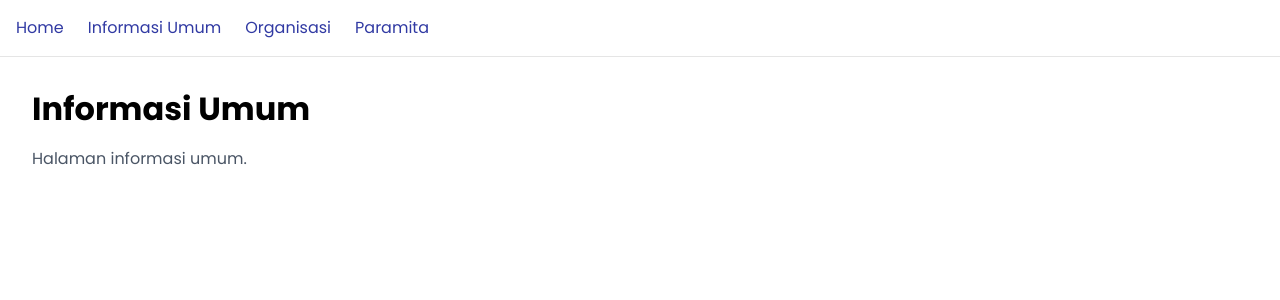
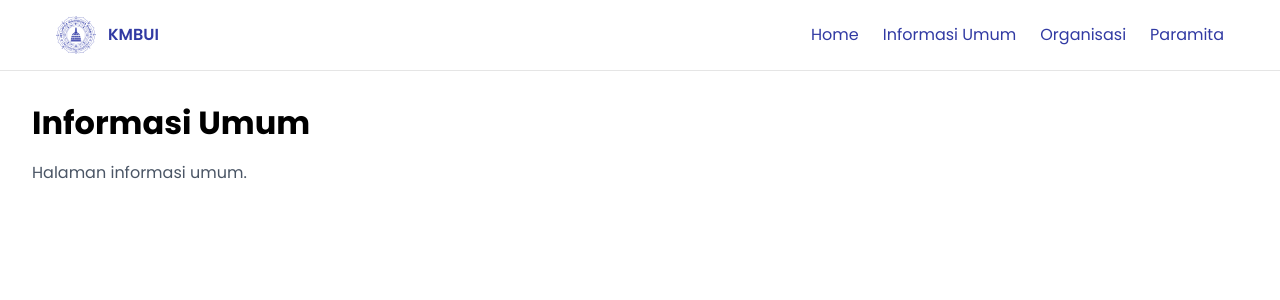
Before and after one commit to kmbui/web-utama, a Next.js app: page /informasi-umum in a window 1280 px wide. Shown: the top 300 px of the page. Built offline with nearby package versions, Linux system fonts and the light colour scheme.

Commit message:
add logo and KMBUI text to navbar

```diff
--- a/src/components/Nav.tsx
+++ b/src/components/Nav.tsx
@@ -1,12 +1,27 @@
 import Link from "next/link";
+import Image from "next/image";
 
 export default function Nav() {
   return (
-    <nav className="p-4 border-b border-foreground/10 bg-background text-foreground flex gap-6">
-      <Link className="hover:text-primary transition-colors" href="/">Home</Link>
-      <Link className="hover:text-primary transition-colors" href="/informasi-umum">Informasi Umum</Link>
-      <Link className="hover:text-primary transition-colors" href="/organisasi">Organisasi</Link>
-      <Link className="hover:text-primary transition-colors" href="/paramita">Paramita</Link>
+    <nav className="p-4 border-b border-foreground/10 bg-background text-foreground">
+      <div className="container flex items-center gap-6">
+        <Link href="/" className="flex items-center gap-3">
+          <Image
+            src="/logo-kmbui.png"
+            alt="Logo KMBUI"
+            width={40}
+            height={40}
+            priority
+          />
+          <span className="font-semibold">KMBUI</span>
+        </Link>
+        <div className="flex items-center gap-6 ml-auto">
+          <Link className="hover:text-primary transition-colors" href="/">Home</Link>
+          <Link className="hover:text-primary transition-colors" href="/informasi-umum">Informasi Umum</Link>
+          <Link className="hover:text-primary transition-colors" href="/organisasi">Organisasi</Link>
+          <Link className="hover:text-primary transition-colors" href="/paramita">Paramita</Link>
+        </div>
+      </div>
     </nav>
   );
 }
```
